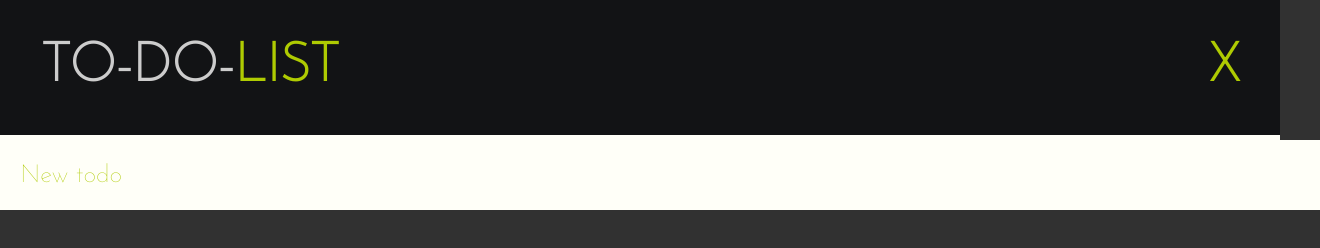
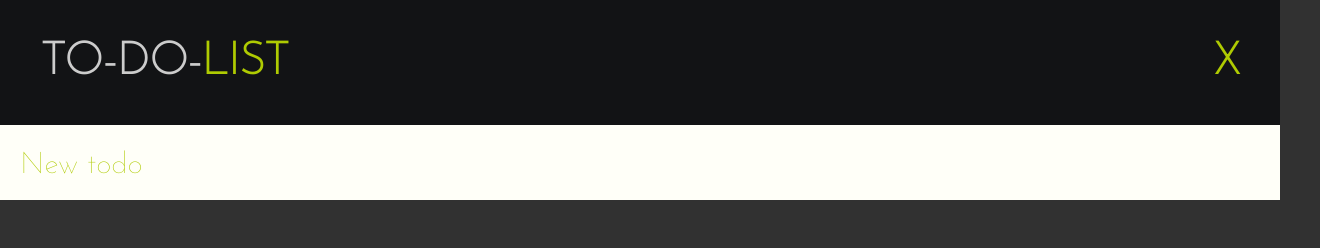
Before and after one commit to Edje-C/To-Do-List, a plain HTML site: page index.html in a window 1280 px wide. Shown: the whole page, 1320 px wide, since content can reach past the window. Drawn offline with nearby package versions, Linux system fonts and the light colour scheme.

Commit message:
Vw font sizing.

```diff
--- a/assets/css/toDoList.css
+++ b/assets/css/toDoList.css
@@ -1,12 +1,12 @@
 body{
 	margin: 0;
 	font-family: "Josefin Sans", sans-serif;
-	font-size: 36px;
+	font-size: 3vw;
 	background-color: #313131;
 	color: #ccc;
 }
 
-h2{
+h3{
 	background-color: #121315;
 	padding: 40px;
 	margin: 0;
@@ -31,14 +31,15 @@ li:hover{
 input{
 	width: 100%;
 	border: none;
-	margin: 0;
-	padding: 20px;
 	height: 30px;
 	outline: none;
+	margin: 0;
+	padding: 35px 35px 35px 20px;
 	font-family: "Josefin Sans", sans-serif;
-	font-size: 25px;
+	font-size: 30px;
 	background-color: #fffff8;
 	color: #AFCB02;
+	box-sizing: border-box;
 }
 
 ::-webkit-input-placeholder { /* Chrome/Opera/Safari */
@@ -65,6 +66,11 @@ input{
 	color: #AFCB02;
 }
 
+#container{
+	padding: 0;
+	margin: 0;
+}
+
 #list{
 	color: #AFCB02;
 }
--- a/index.html
+++ b/index.html
@@ -8,10 +8,9 @@
 	<script src="https://cdnjs.cloudflare.com/ajax/libs/jquery/3.2.1/jquery.min.js"></script>
 </head>
 <body>
-	<h2>TO-DO-<span id="list">LIST</span><span id="deleteAll">X</span></h2>
+	<h3>TO-DO-<span id="list">LIST</span><span id="deleteAll">X</span></h3>
 	<div id="container">
 		<input type="text" placeholder="New todo" onfocus="this.placeholder = '' ">
-		<div id="slider"></div>
 	</div>
 	<ul>
 	</ul>
```
